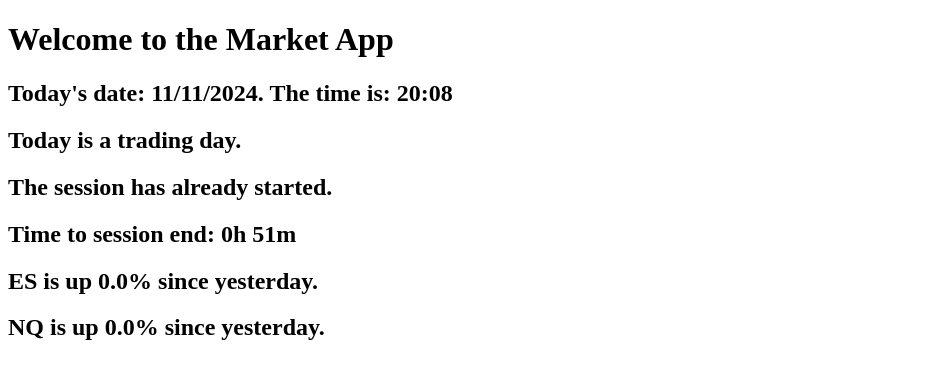
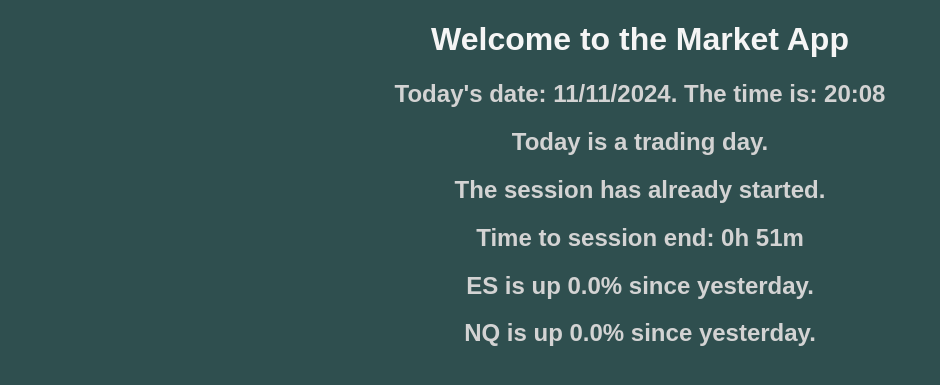
Before and after one commit to r-mazurek/market-webapp-project, a Flask app: page / in a window 1280 px wide. Shown: the top 385 px of the page, without its empty margins (0-940 px from the left). Run offline with Flask 3, Linux system fonts and the light colour scheme; data that the repository does not hold is empty.

Commit message:
Added basic CSS

```diff
--- /dev/null
+++ b/static/css/style.css
@@ -0,0 +1,12 @@
+body {
+    background-color: darkslategrey;
+    font-family: Arial, sans-serif;
+}
+h1 {
+    color: whitesmoke;
+    text-align: center;
+}
+h2 {
+    color: lightgray;
+    text-align: center;
+}
--- a/templates/home_page.html
+++ b/templates/home_page.html
@@ -1,7 +1,10 @@
 <!DOCTYPE html>
 <html>
 <head>
+    <meta charset="UTF-8">
+    <meta name="viewport" content="width=device-width, initial-scale=1.0">
     <title>Market App</title>
+    <link rel="stylesheet" href="{{ url_for('static', filename='css/style.css') }}">
 </head>
 <body>
     <h1>Welcome to the Market App</h1>
```
Also changed, not shown: test.py (deleted, +0 -11 lines), 1 other file.
